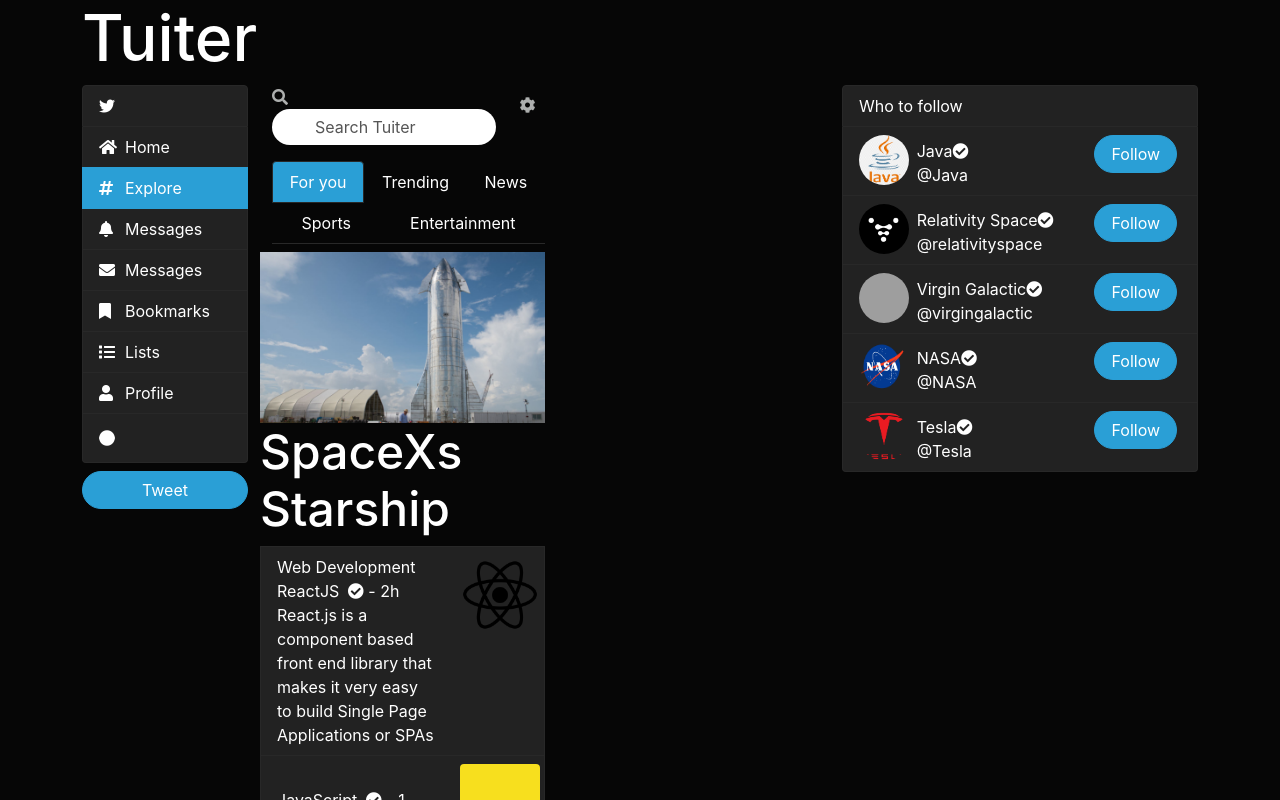
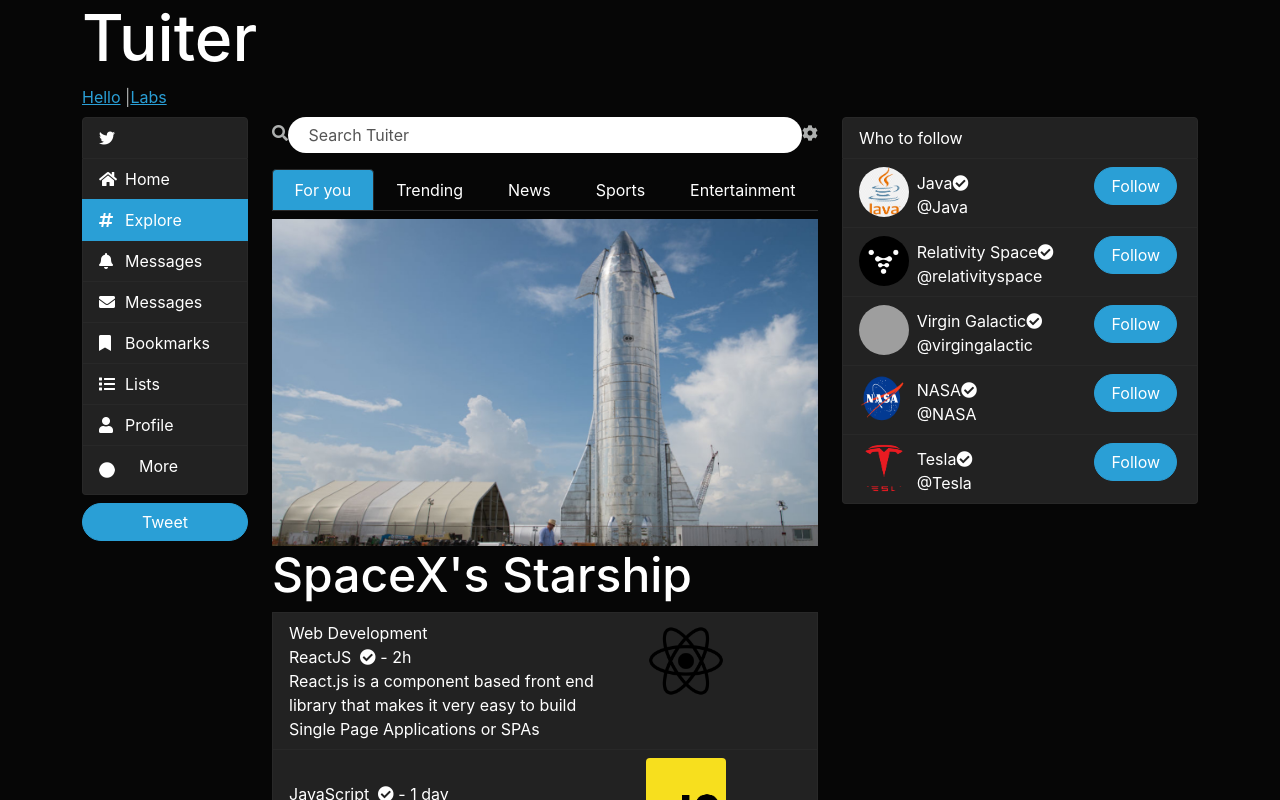
Before and after one commit to lauramichellecp/web-dev, a React (Create React App) app: page /tuiter in a window 1280 px wide. Shown: the top 800 px of the page. Built offline with nearby package versions, Linux system fonts and the light colour scheme; grey boxes are pictures that could not be loaded.

Commit message:
fixed width of explore component

```diff
--- a/src/components/tuiter/ExploreScreen/ExploreComponent.js
+++ b/src/components/tuiter/ExploreScreen/ExploreComponent.js
@@ -4,24 +4,15 @@
 const ExploreComponent = () => {
     return(
         <div>
-           <div className="col-10 col-sm-10 col-md-10 col-lg-6">
-               <div className="row">
             <div className="input-group">
-                       <div className="input-icons">
-                           <div className="row">
-                               <div className="col-10">
-                                   <i className="fas fa-search icon"></i>
+               <i className="fas fa-search icon pt-2 pr-9"></i>
                <input type="text" className="rounded-pill form-control input-field"
-                                          placeholder="      Search Tuiter"/>
-                               </div>
-                               <div className="col-2 pt-2">
-                                   <i className="fa fa-cog fg-color-blue float-right"></i>
-                               </div>
-                           </div>
-                       </div>
+                      width="70%"
+                      placeholder=" Search Tuiter"/>
+               <i className="fa fa-cog fg-color-blue float-right pt-2"></i>
             </div>
             <div>
-                       <ul className="nav nav-tabs nav-fill pt-3">
+               <ul className="nav nav-tabs nav-fill pt-3 pl-2">
                    <li className="nav-item font fg-color-blue">
                        <a className="nav-link active " href="for-you.html">For you</a>
                    </li>
@@ -41,8 +32,6 @@
             </div>
             <PostSummaryList/>
        </div>
-           </div>
-        </div>
     );
 }
 export default ExploreComponent;
--- a/src/components/tuiter/NavigationSidebar/index.js
+++ b/src/components/tuiter/NavigationSidebar/index.js
@@ -69,11 +69,12 @@
                     </div>
                 </a>
                 <a href="more.html" className={`list-group-item ${active === 'more' ? 'active' : ''}`}>
-                    <div className="row" style={{flexWrap: 'nowrap'}}>
+                    <div className="row">
                         <div className="col-2 fa-stack">
                             <i className="fas fa-circle fa-stack-1x"></i>
                             <i className="fas fa-ellipsis-h fa-stack-1x ellipsis-style"></i>
                         </div>
+                        <div className="col-8 d-none d-xl-block">More</div>
                     </div>
                 </a>
             </div>
--- a/src/components/tuiter/PostSummaryList/PostSummaryItem.js
+++ b/src/components/tuiter/PostSummaryList/PostSummaryItem.js
@@ -21,7 +21,7 @@
                     <span className="bolded">{post.title}</span>
                 </span>
                 <span className="col-4">
-                    <img className="rounded float-right" src={post.image} width="80px" />
+                    <img className="rounded float-right" src={post.image} alt="item image" width="80px" />
                 </span>
             </div>
         </li>
--- a/src/components/tuiter/PostSummaryList/index.js
+++ b/src/components/tuiter/PostSummaryList/index.js
@@ -7,8 +7,8 @@
     <>
         <ul className="list-group ">
             <div className="image-card">
-                <img className="card-img-top pt-2" src="/tuiter/pic/spacex.jpg"/>
-                <h2 className="image-text">SpaceXs Starship</h2>
+                <img className="card-img-top pt-2" src="/tuiter/pic/spacex.jpg" alt="spacex image"/>
+                <h2 className="image-text">SpaceX's Starship</h2>
             </div>
             {
                 posts.map(post => {
--- a/src/components/tuiter/WhoToFollowList/WhoToFollowListItem.js
+++ b/src/components/tuiter/WhoToFollowList/WhoToFollowListItem.js
@@ -11,7 +11,7 @@
             <li className="list-group-item">
                 <div className="row">
                     <div className="col-2">
-                        <img className="rounded-circle" src={who.avatarIcon} width="50" height="50"/>
+                        <img className="rounded-circle" src={who.avatarIcon} alt="avatar image" width="50" height="50"/>
                     </div>
                     <div className="col-7 row">
                                 <span className="pt-1 font bolded"> {who.userName}
--- a/src/components/tuiter/index.js
+++ b/src/components/tuiter/index.js
@@ -5,10 +5,11 @@
 const Tuiter = () => {
     return(
         <>
-            <h1>Tuiter</h1>
+             <h1>Tuiter</h1>
+                <Link to="/hello">Hello</Link>   |
+                <Link to="/labs">Labs</Link>
             <ExploreScreen/>
         </>
-
     )
 };
 export default Tuiter;
```
Lines whose indentation alone changed are shown as unchanged.
